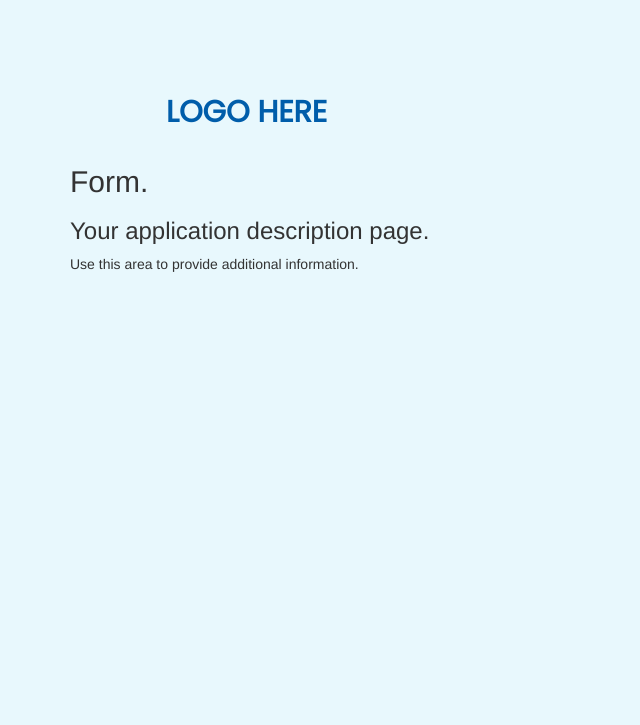
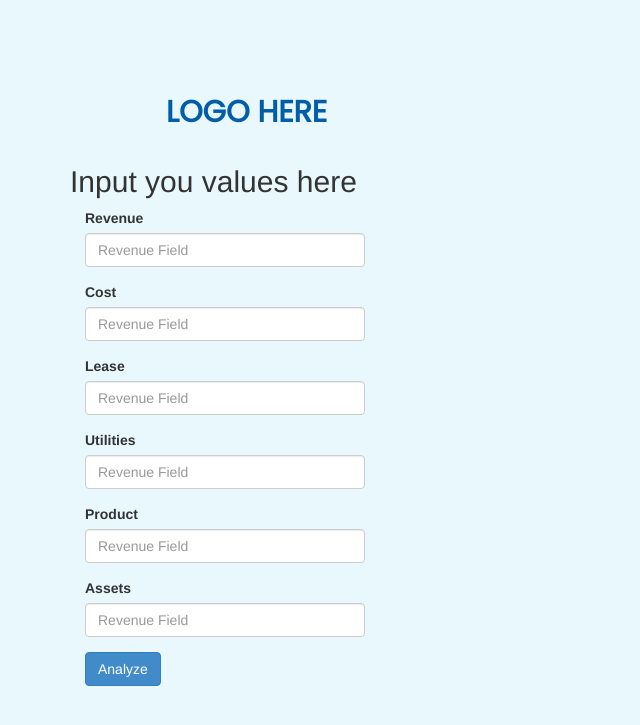
Before and after one commit to gracinev/AmpHacks2020, a Django app: page /form/ in a window 1280 px wide. Shown: the top 725 px of the page, without its empty margins (0-640 px from the left). Run offline with Django 3.2, Linux system fonts and the light colour scheme; some libraries are stand-ins or nearby versions.

Commit message:
front-end of forms

```diff
--- a/AmpHacks2020/AmpHacks2020/urls.py
+++ b/AmpHacks2020/AmpHacks2020/urls.py
@@ -28,5 +28,5 @@ urlpatterns = [
     path('logout/', LogoutView.as_view(next_page='/'), name='logout'),
     path('admin/', admin.site.urls),
     path('signup/', views.signup, name='signup'),
-     path('form/', views.form, name='form'),
+    path('form/', views.form, name='form'),
 ]
--- a/AmpHacks2020/app/forms.py
+++ b/AmpHacks2020/app/forms.py
@@ -5,6 +5,25 @@ Definition of forms.
 from django import forms
 from django.contrib.auth.forms import AuthenticationForm
 from django.utils.translation import ugettext_lazy as _
+
+
+class DataForm(forms.Form):
+    Revenue = forms.CharField(label='Revenue', max_length=100)
+    Cost = forms.CharField(label='Cost', max_length=100)
+    Lease = forms.CharField(label='Lease', max_length=100)
+    Utilities = forms.CharField(label='Utilities', max_length=100)
+    Product = forms.CharField(label='Product', max_length=100)
+    Assets = forms.CharField(label='Assets', max_length=100)
+
+    fields = ('Revenue', 'Cost', 'Lease', 'Utilities', 'Product', 'Assets')
+    widgets = {
+        'Revenue': forms.TextInput(attrs={'class': 'form-control'}),
+        'Cost': forms.TextInput(attrs={'class': 'form-control'}),
+        'Lease': forms.TextInput(attrs={'class': 'form-control'}),
+        'Utilities': forms.TextInput(attrs={'class': 'form-control'}),
+        'Product': forms.TextInput(attrs={'class': 'form-control'}),
+        'Assets': forms.TextInput(attrs={'class': 'form-control'}),
+    }
 
 class BootstrapAuthenticationForm(AuthenticationForm):
     """Authentication form which uses boostrap CSS."""
--- a/AmpHacks2020/app/templates/app/form.html
+++ b/AmpHacks2020/app/templates/app/form.html
@@ -2,9 +2,53 @@
 
 {% block content %}
 
-<h2>{{ title }}.</h2>
-<h3>{{ message }}</h3>
+<h2>Input you values here</h2>
+<!--<h3>{{ message }}</h3>-->
 
-<p>Use this area to provide additional information.</p>
+<div class="container pt-5">
+    <div class="row justify-content-md-center">
+        <div class="col-md-4">
+        <form action="" id="post-form">
+            {% csrf_token %}
+            <div class="form-group">
+                <label for="Revenue">Revenue</label>
+                <input type="number" class="form-control" id="Revenue" placeholder="Revenue Field" required>
+            </div>
+            <div class="form-group">
+                <label for="Cost">Cost</label>
+                <input type="number" class="form-control" id="Cost" placeholder="Revenue Field" required>
+            </div>
+            <div class="form-group">
+                <label for="Lease">Lease</label>
+                <input type="number" class="form-control" id="Lease" placeholder="Revenue Field" required>
+            </div>
+            <div class="form-group">
+                <label for="Utilities">Utilities</label>
+                <input type="number" class="form-control" id="Utilities" placeholder="Revenue Field" required>
+            </div>
+            <div class="form-group">
+                <label for="Product">Product</label>
+                <input type="number" class="form-control" id="Product" placeholder="Revenue Field" required>
+            </div>
+            <div class="form-group">
+                <label for="Assets">Assets</label>
+                <input type="number" class="form-control" id="Assets" placeholder="Revenue Field" required>
+            </div>
+            <button type="submit" value="Submit" class="btn btn-primary">Analyze</button>
+        </form>
+        </div>
+    </div>
+</div>
+
+
+
+
+<!--<body>-->
+<!--<div class="form-group">-->
+<!--    {{ form.as_p }}-->
+<!--    <button>click here </button>-->
+<!--</div>-->
+<!--</body>-->
+
 
 {% endblock %}
--- a/AmpHacks2020/app/views.py
+++ b/AmpHacks2020/app/views.py
@@ -5,6 +5,8 @@ Definition of views.
 from datetime import datetime
 from django.shortcuts import render
 from django.http import HttpRequest
+
+from .forms import DataForm
 
 def home(request):
     """Renders the home page."""
@@ -57,14 +59,7 @@ def signup(request):
     )
 
 def form(request):
-    """Renders the sign up page."""
     assert isinstance(request, HttpRequest)
-    return render(
-        request,
-        'app/form.html',
-        {
-            'title':'Form',
-            'message':'Your application description page.',
-            'year':datetime.now().year,
-        }
-    )
+    form_class = DataForm()
+    dataform = DataForm()
+    return render(request, 'app/form.html', {'form': dataform, })
```
Also changed, not shown: AmpHacks2020/app/templates/app/base.html (added, +42 -0 lines).
